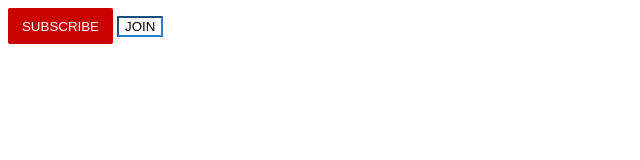
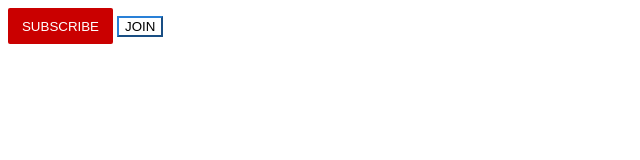
Before and after one commit to ohendarko/HTML_CSS, a plain HTML site: page HTML_SuperSimpledev/index.html in a window 1280 px wide. Shown: the full height of the page, 0-640 px from the left. Drawn offline with Linux system fonts and the light colour scheme.

Commit message:
exploring options: outset. Style seems to be outset by default rather

```diff
--- a/HTML_SuperSimpledev/index.html
+++ b/HTML_SuperSimpledev/index.html
@@ -20,7 +20,7 @@
     .join-button {
       background-color: white;
       border-color: rgb(41, 128, 215);
-      border-style: inset;
+      border-style: outset;
     }
   </style>
   <button class="subscribe-button">SUBSCRIBE</button>
```
